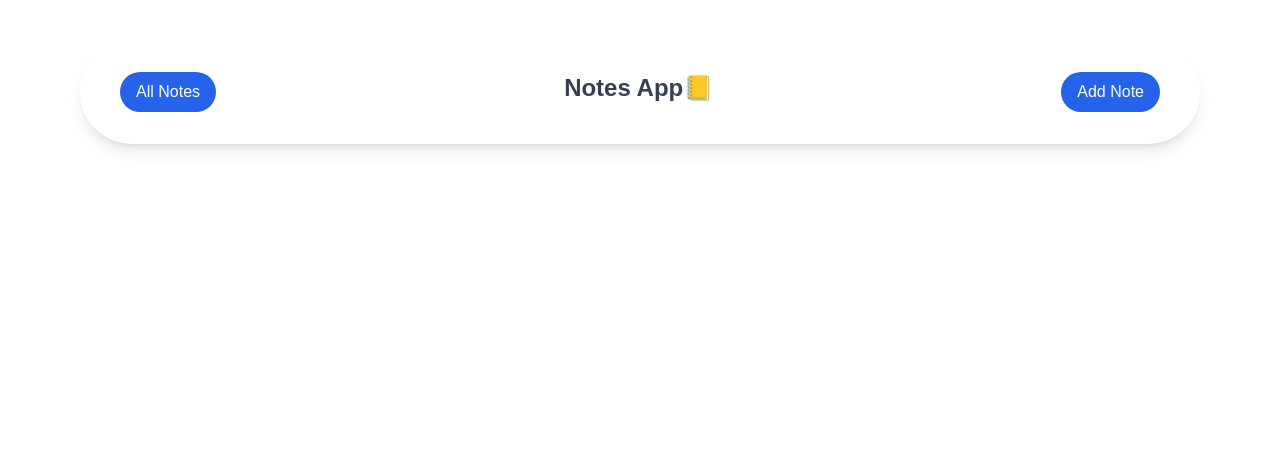
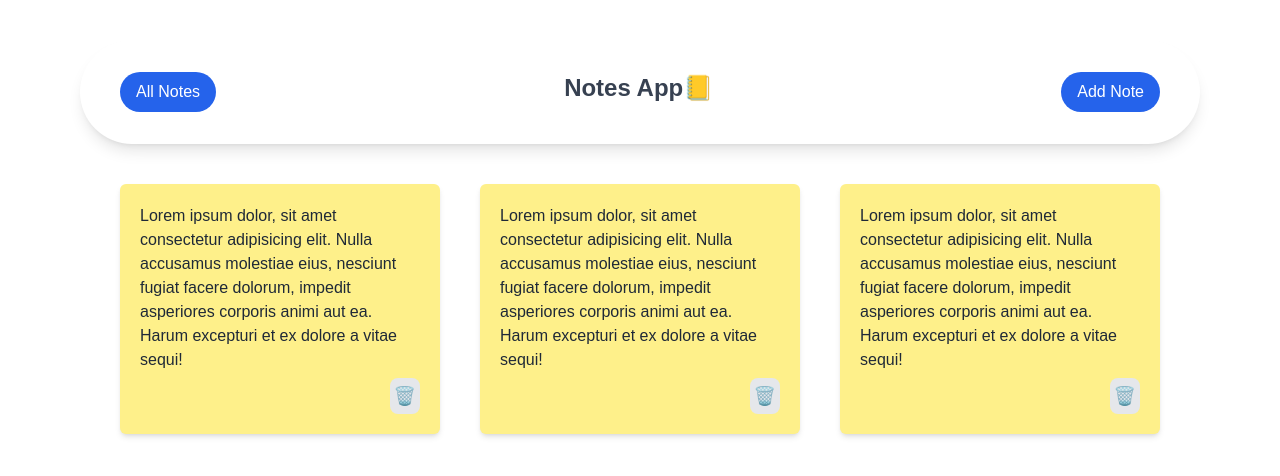
Before and after one commit to abhishekkumar011/Notes-app-next, a Next.js app: page / in a window 1280 px wide. Shown: the top 476 px of the page. Built offline with nearby package versions, Linux system fonts and the light colour scheme.

Commit message:
style: design notes layout section

```diff
--- /dev/null
+++ b/src/app/components/Notes.jsx
@@ -0,0 +1,19 @@
+import React from "react";
+
+const Notes = () => {
+  return (
+    <div className="bg-yellow-200 min-h-[250px] rounded-md shadow-md p-5 flex flex-col justify-between">
+      <p className="text-gray-800">
+        Lorem ipsum dolor, sit amet consectetur adipisicing elit. Nulla
+        accusamus molestiae eius, nesciunt fugiat facere dolorum, impedit
+        asperiores corporis animi aut ea. Harum excepturi et ex dolore a vitae
+        sequi!
+      </p>
+      <div className="text-right">
+        <button className="text-lg bg-gray-200 p-1 rounded-lg">🗑️</button>
+      </div>
+    </div>
+  );
+};
+
+export default Notes;
--- a/src/app/page.js
+++ b/src/app/page.js
@@ -13,6 +13,12 @@ export default function Home() {
           Add Note
         </button>
       </div>
+
+      <div className="mt-10 px-10 grid grid-cols-[repeat(auto-fit,_minmax(250px,_1fr))] gap-10">
+        <Notes />
+        <Notes />
+        <Notes />
+      </div>
     </div>
   );
 }
```
